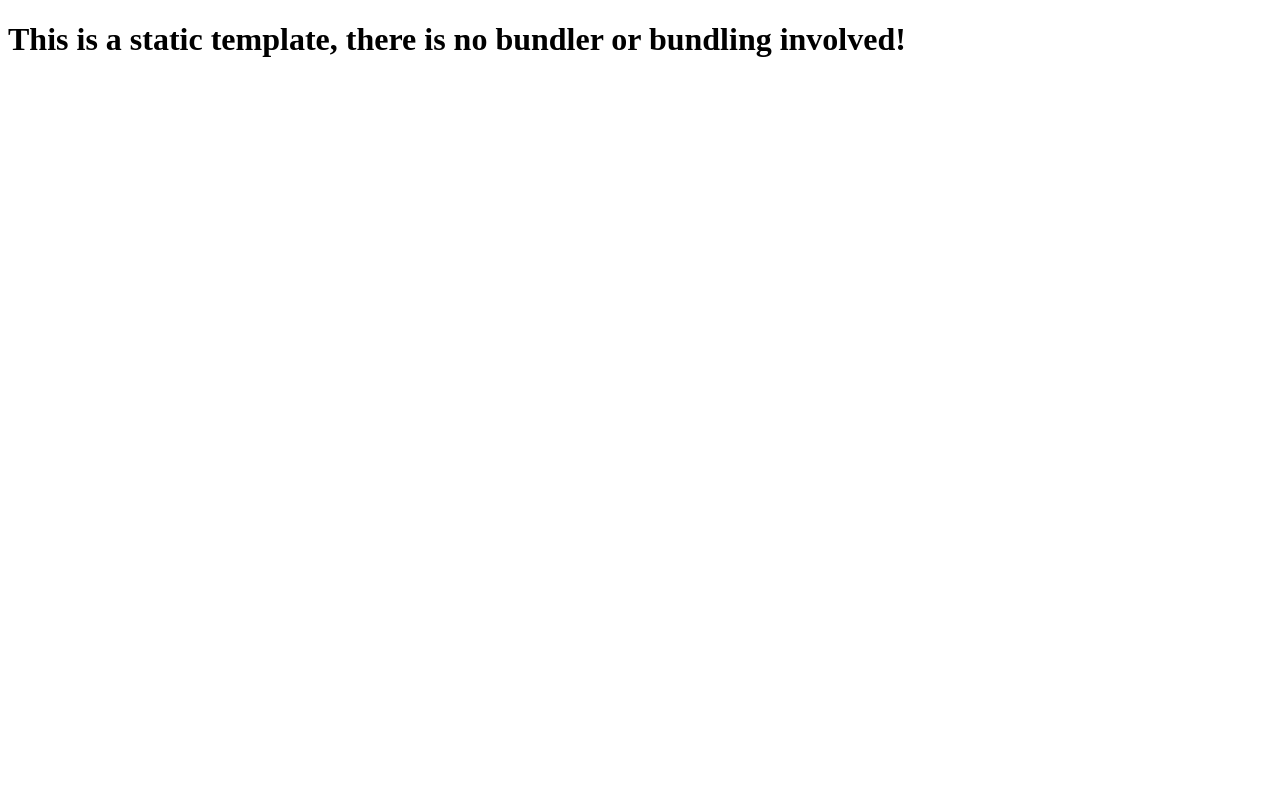
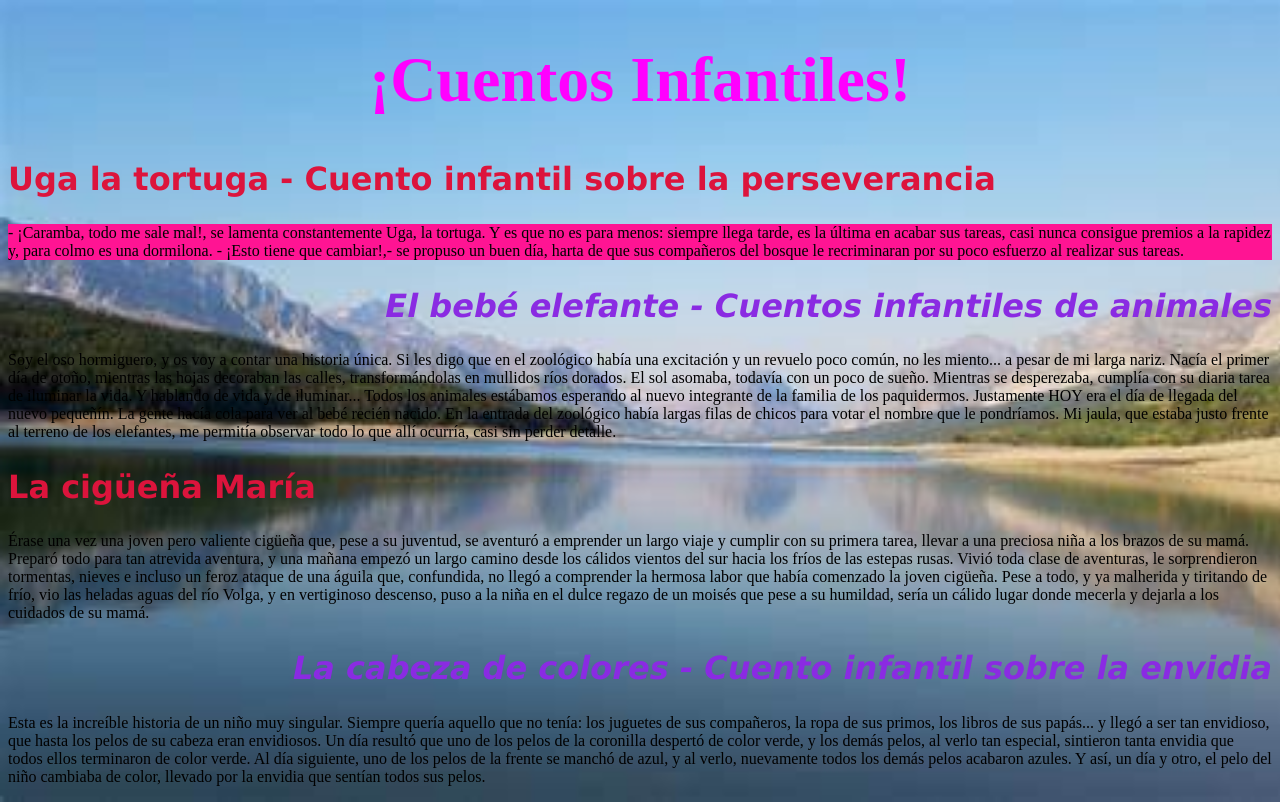
Before and after one commit to eri-gramuglia/Entregable-7-de-julio, a website: page index.html in a window 1280 px wide. Drawn offline with Linux system fonts and the light colour scheme.

Commit message:
Ejercicio-entregable-7-de-julio

```diff
--- a/index.html
+++ b/index.html
@@ -1,12 +1,30 @@
 <!DOCTYPE html>
-<html lang="en">
+<html lang="en"
   <head>
     <meta charset="UTF-8">
     <meta name="viewport" content="width=device-width, initial-scale=1.0">
     <meta http-equiv="X-UA-Compatible" content="ie=edge">
-    <title>Static Template</title>
+    <title>Cuentos cortos para niños</title>
+    <link rel="shortcut icon" href="https://static.vecteezy.com/system/resources/previews/000/657/353/non_2x/kids-reading-fairy-tales-vector.jpg" type="image/x-icon">
+    <link rel="stylesheet" href="style.css">
   </head>
   <body>
-    <h1>This is a static template, there is no bundler or bundling involved!</h1>
+    <h1>¡Cuentos Infantiles!</h1>
+      <h2 class="primeroytercero">Uga la tortuga - Cuento infantil sobre la perseverancia</h2>
+          <p id="conFondo">- ¡Caramba, todo me sale mal!, se lamenta constantemente Uga, la tortuga.
+            Y es que no es para menos: siempre llega tarde, es la última en acabar sus tareas, casi nunca consigue premios a la rapidez y, para colmo es una dormilona.
+            - ¡Esto tiene que cambiar!,- se propuso un buen día, harta de que sus compañeros del bosque le recriminaran por su poco esfuerzo al realizar sus tareas.</p>
+      <h2 class="segundoycuarto">El bebé elefante - Cuentos infantiles de animales</h2>
+          <p>Soy el oso hormiguero, y os voy a contar una historia única. Si les digo que en el zoológico había una excitación y un revuelo poco común, no les miento... a pesar de mi larga nariz. Nacía el primer día de otoño, mientras las hojas decoraban las calles, transformándolas en mullidos ríos dorados.
+             El sol asomaba, todavía con un poco de sueño. Mientras se desperezaba, cumplía con su diaria tarea de iluminar la vida. Y hablando de vida y de iluminar... Todos los animales estábamos esperando al nuevo integrante de la familia de los paquidermos. Justamente HOY era el día de llegada del nuevo pequeñín. La gente hacía cola para ver al bebé recién nacido.
+             En la entrada del zoológico había largas filas de chicos para votar el nombre que le pondríamos. Mi jaula, que estaba justo frente al terreno de los elefantes, me permitía observar todo lo que allí ocurría, casi sin perder detalle.</p>
+      <h2 class="primeroytercero">La cigüeña María</h2>
+          <p>Érase una vez una joven pero valiente cigüeña que, pese a su juventud, se aventuró a emprender un largo viaje y cumplir con su primera tarea, llevar a una preciosa niña a los brazos de su mamá.
+             Preparó todo para tan atrevida aventura, y una mañana empezó un largo camino desde los cálidos vientos del sur hacia los fríos de las estepas rusas. Vivió toda clase de aventuras, le sorprendieron tormentas, nieves e incluso un feroz ataque de una águila que, confundida, no llegó a comprender la hermosa labor que había comenzado la joven cigüeña.
+             Pese a todo, y ya malherida y tiritando de frío, vio las heladas aguas del río Volga, y en vertiginoso descenso, puso a la niña en el dulce regazo de un moisés que pese a su humildad, sería un cálido lugar donde mecerla y dejarla a los cuidados de su mamá.</p>
+      <h2 class="segundoycuarto">La cabeza de colores - Cuento infantil sobre la envidia</h2>
+          <p>Esta es la increíble historia de un niño muy singular. Siempre quería aquello que no tenía: los juguetes de sus compañeros, la ropa de sus primos, los libros de sus papás... y llegó a ser tan envidioso, que hasta los pelos de su cabeza eran envidiosos.
+             Un día resultó que uno de los pelos de la coronilla despertó de color verde, y los demás pelos, al verlo tan especial, sintieron tanta envidia que todos ellos terminaron de color verde.
+             Al día siguiente, uno de los pelos de la frente se manchó de azul, y al verlo, nuevamente todos los demás pelos acabaron azules. Y así, un día y otro, el pelo del niño cambiaba de color, llevado por la envidia que sentían todos sus pelos.</p>
   </body>
 </html>
--- /dev/null
+++ b/style.css
@@ -0,0 +1,26 @@
+.primeroytercero {
+  color: crimson;
+  text-align: left;
+}
+.segundoycuarto {
+  color: blueviolet;
+  font-style: italic;
+  text-align: right;
+}
+#conFondo {
+  background-color: deeppink;
+}
+body {
+  background-image: url(imagendemontaña.jfif);
+  background-size: cover;
+}
+h1 {
+  text-align: center;
+  color: fuchsia;
+  font-size: 4em;
+}
+h2 {
+  font-family: "Lucida Sans", "Lucida Sans Regular", "Lucida Grande",
+    "Lucida Sans Unicode", Geneva, Verdana, sans-serif;
+  font-size: 2em;
+}
```
Also changed, not shown: imagendemontaña.jfif (added).
